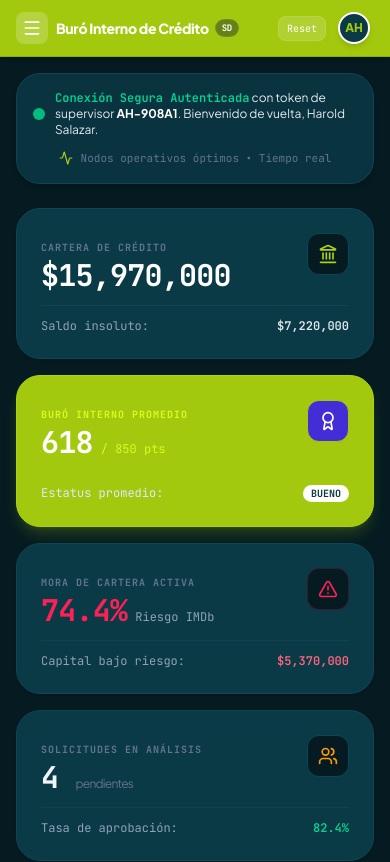
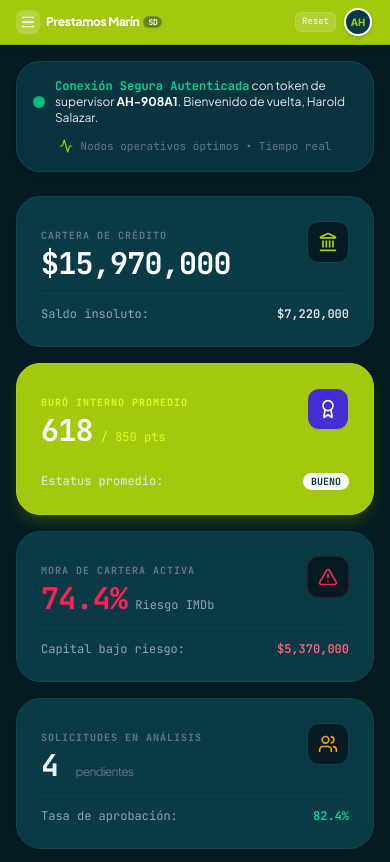
Before and after one commit to haroldove90-spec/Prestamos, a React (Vite) app: page / in a window 390 px wide. Shown: the top 862 px of the page. Built offline with nearby package versions, Linux system fonts and the light colour scheme.

Commit message:
refactor: Update application title and metadata
Updates the application title in `index.html` and the `name` field in `metadata.json` to "Prestamos Marín". This change reflects the rebranding and correct naming of the application.

```diff
--- a/index.html
+++ b/index.html
@@ -3,7 +3,7 @@
   <head>
     <meta charset="UTF-8" />
     <meta name="viewport" content="width=device-width, initial-scale=1.0" />
-    <title>My Google AI Studio App</title>
+    <title>Prestamos Marín</title>
   </head>
   <body>
     <div id="root"></div>
--- a/metadata.json
+++ b/metadata.json
@@ -1,5 +1,5 @@
 {
-  "name": "Dashboard Administrativo y Buró Interno",
+  "name": "Prestamos Marín",
   "description": "Consola de control y administración de cartera de clientes, buró interno de crédito y análisis de riesgo para el usuario admin_harold.",
   "requestFramePermissions": [],
   "majorCapabilities": ["MAJOR_CAPABILITY_SERVER_SIDE_GEMINI_API"]
--- a/src/components/AdminHeader.tsx
+++ b/src/components/AdminHeader.tsx
@@ -20,30 +20,30 @@ export const AdminHeader: React.FC<AdminHeaderProps> = ({ currentUser, onUserCha
 
   return (
     <header className="bg-[#a3c90e] border-b border-[#8dae09] text-white shadow-md relative z-40">
-      <div className="max-w-7xl mx-auto px-4 sm:px-6 lg:px-8 py-2 md:py-3.5 flex items-center justify-between gap-2 min-h-[56px]">
+      <div className="max-w-7xl mx-auto px-4 sm:px-6 lg:px-8 py-1.5 md:py-2.5 flex items-center justify-between gap-2 min-h-[44px] md:min-h-[56px]">
 
         {/* Left Side: Menu Toggle + Title */}
-        <div className="flex items-center gap-2 sm:gap-3 shrink-0">
+        <div className="flex items-center gap-1.5 sm:gap-3 shrink-0">
           {onToggleSidebar && (
             <button
               onClick={onToggleSidebar}
-              className="lg:hidden p-1.5 sm:p-2 rounded-lg bg-white/20 hover:bg-white/30 text-white transition active:scale-95 cursor-pointer flex items-center justify-center shrink-0"
+              className="lg:hidden p-1 sm:p-1.5 rounded-lg bg-white/20 hover:bg-white/30 text-white transition active:scale-95 cursor-pointer flex items-center justify-center shrink-0"
               title="Abrir menú de navegación"
             >
-              <Menu className="w-5 h-5 sm:w-5.5 sm:h-5.5" />
+              <Menu className="w-4 h-4 sm:w-5 sm:h-5" />
             </button>
           )}
 
           {/* Icon Badge */}
-          <div className="hidden sm:flex p-2 rounded-xl bg-white/15 text-white border border-white/10 shrink-0">
-            <ShieldCheck className="w-5 h-5" />
+          <div className="hidden sm:flex p-1.5 rounded-xl bg-white/15 text-white border border-white/10 shrink-0">
+            <ShieldCheck className="w-4.5 h-4.5" />
           </div>
 
           {/* Titles */}
-          <div className="text-left leading-tight">
-            <h1 className="text-sm sm:text-lg font-extrabold tracking-tight text-white flex items-center gap-1.5 font-sans">
-              Buró Interno de Crédito
-              <span className="text-[9px] sm:text-[10px] font-bold font-mono px-1.5 sm:px-2 py-0.5 rounded-full bg-slate-950/40 text-white uppercase border border-white/10 shrink-0">
+          <div className="text-left leading-none md:leading-tight">
+            <h1 className="text-xs sm:text-base md:text-lg font-extrabold tracking-tight text-white flex items-center gap-1 sm:gap-1.5 font-sans">
+              Prestamos Marín
+              <span className="text-[8px] sm:text-[9px] font-bold font-mono px-1 sm:px-1.5 py-0 rounded-full bg-slate-950/40 text-white uppercase border border-white/10 shrink-0">
                 {currentUser === 'admin_harold' ? 'SD' : currentUser === 'asesor_juan' ? 'VIP' : 'CAJA'}
               </span>
             </h1>
@@ -55,20 +55,20 @@ export const AdminHeader: React.FC<AdminHeaderProps> = ({ currentUser, onUserCha
 
         {/* Center Section: Metadata (Desktop Only) */}
         <div className="hidden lg:flex items-center gap-3 text-[11px] font-mono text-white/90">
-          <div className="flex items-center gap-1.5 bg-slate-955 bg-slate-950/20 px-3 py-1 rounded-full border border-white/10">
+          <div className="flex items-center gap-1.5 bg-[#0a3a46]/20 px-3 py-1 rounded-full border border-white/10">
             <Calendar className="w-3.5 h-3.5 text-white" />
             <span>Sesión: 20 de Mayo, 2026</span>
           </div>
-          <div className="flex items-center gap-1.5 bg-slate-950/20 px-3 py-1 rounded-full border border-white/10">
+          <div className="flex items-center gap-1.5 bg-[#0a3a46]/20 px-3 py-1 rounded-full border border-white/10">
             <Database className="w-3.5 h-3.5 text-white" />
             <span>Cloud Run • Servidor Seguro</span>
           </div>
         </div>
 
         {/* Right Side: Compact controls / Dropdown selector */}
-        <div className="flex items-center gap-2 sm:gap-3 shrink-0">
+        <div className="flex items-center gap-1.5 sm:gap-3 shrink-0">
           {/* Quick Access Switcher (Desktop Only) */}
-          <div className="hidden md:flex gap-1 bg-slate-950/15 p-1 rounded-xl border border-white/15">
+          <div className="hidden md:flex gap-1 bg-[#0a3a46]/10 p-1 rounded-xl border border-white/15">
             <button
               onClick={() => onUserChange('admin_harold')}
               className={`px-3 py-1.5 rounded-lg text-[10px] font-mono font-bold transition duration-150 flex items-center gap-1 cursor-pointer ${
@@ -95,7 +95,7 @@ export const AdminHeader: React.FC<AdminHeaderProps> = ({ currentUser, onUserCha
               onClick={() => onUserChange('cajera_lucia')}
               className={`px-3 py-1.5 rounded-lg text-[10px] font-mono font-bold transition duration-150 flex items-center gap-1 cursor-pointer ${
                 currentUser === 'cajera_lucia'
-                  ? 'bg-slate-900 text-white shadow-sm'
+                  ? 'bg-slate-950 text-white shadow-sm'
                   : 'text-white/80 hover:text-white hover:bg-white/10'
               }`}
             >
@@ -108,7 +108,7 @@ export const AdminHeader: React.FC<AdminHeaderProps> = ({ currentUser, onUserCha
           <button
             onClick={onResetData}
             title="Restablecer base de datos inicial"
-            className="bg-white/15 hover:bg-white/25 text-white font-mono text-[10px] md:text-xs px-2 sm:px-3 py-1 sm:py-1.5 rounded-lg border border-white/10 transition cursor-pointer shrink-0"
+            className="bg-white/15 hover:bg-white/25 text-white font-mono text-[9px] md:text-xs px-1.5 sm:px-2.5 py-0.5 sm:py-1 rounded-md border border-white/10 transition cursor-pointer shrink-0"
           >
             Reset
           </button>
@@ -117,14 +117,14 @@ export const AdminHeader: React.FC<AdminHeaderProps> = ({ currentUser, onUserCha
           <div className="relative shrink-0">
             <button
               onClick={() => setShowDropdown(!showDropdown)}
-              className="flex items-center gap-1.5 p-1 rounded-full hover:bg-white/15 transition duration-150 cursor-pointer focus:outline-none"
+              className="flex items-center gap-1 p-0.5 rounded-full hover:bg-white/15 transition duration-150 cursor-pointer focus:outline-none"
               title="Abre el selector de perfiles"
             >
               {/* White Circle with Deep Teal border - matches the mock visual element precisely */}
-              <div className="w-8 h-8 rounded-full border-2 border-white bg-[#0a3a46] text-[#a3c90e] font-extrabold flex items-center justify-center shadow-md transform hover:scale-105 active:scale-95 transition-all duration-150 text-xs sm:text-sm">
+              <div className="w-7 h-7 sm:w-8 sm:h-8 rounded-full border-2 border-white bg-[#0a3a46] text-[#a3c90e] font-extrabold flex items-center justify-center shadow-md transform hover:scale-105 active:scale-95 transition-all duration-150 text-[10px] sm:text-xs md:text-sm">
                 {currentUser === 'admin_harold' ? 'AH' : currentUser === 'asesor_juan' ? 'AJ' : 'CL'}
               </div>
-              <ChevronDown className="w-4 h-4 text-white hidden sm:block" />
+              <ChevronDown className="w-3.5 h-3.5 text-white hidden sm:block" />
             </button>
 
             {/* Float Dropdown for Mobile / Switcher */}
```
